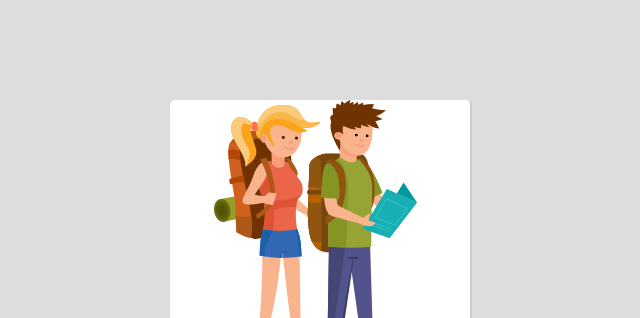
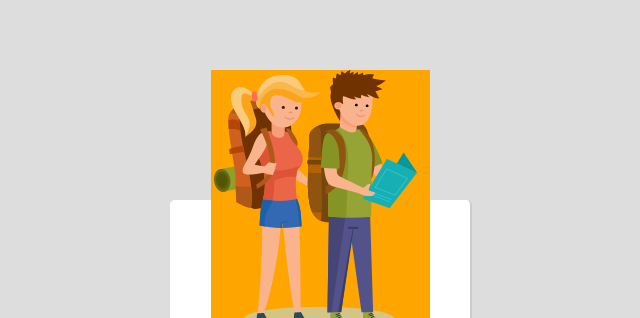
Before and after one commit to leesulgi66/htmlCss, a plain HTML site: page htmlcss-s02e01/basic/02-negative-margin/start/index.html in a window 1280 px wide. Shown: the top 318 px of the page, without its empty margins (319-959 px from the left). Drawn offline with Linux system fonts and the light colour scheme.

Commit message:
% negative margin

```diff
--- a/htmlcss-s02e01/basic/02-negative-margin/start/style.css
+++ b/htmlcss-s02e01/basic/02-negative-margin/start/style.css
@@ -13,10 +13,13 @@ body {
     text-align: center;
     border-right: 2px solid #ccc;
     border-bottom: 2px solid #ccc;
-    margin: 100px auto 0;
+    margin: 200px auto 0;
 }
 
 .camp img {
+    background-color: orange;
+    margin-top: -130px;
+    margin-bottom: -30px;
 
 }
 
```
Also changed, not shown: htmlcss-s02e01/basic/01-box-model/01-box-model.html (+6 -0 lines).
